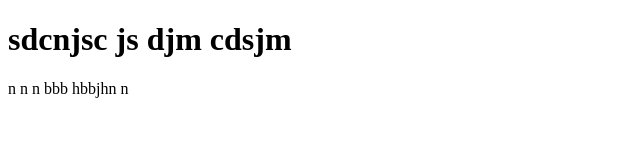
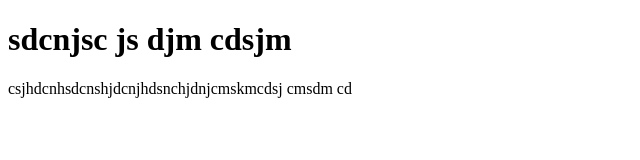
Before and after one commit to sanjulanimesh/travelweb, a plain HTML site: page text.html in a window 1280 px wide. Shown: the whole page, without its empty margins (0-640 px from the left). Drawn offline with Linux system fonts and the light colour scheme.

Commit message:
Update text.html

```diff
--- a/text.html
+++ b/text.html
@@ -9,9 +9,7 @@
 
     <h1>sdcnjsc js djm cdsjm </h1>
 
-    n n n bbb hbbjhn
-
-    n
+    csjhdcnhsdcnshjdcnjhdsnchjdnjcmskmcdsj cmsdm cd
 
 </body>
 </html>
```
